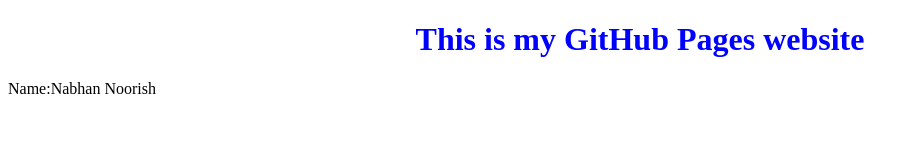
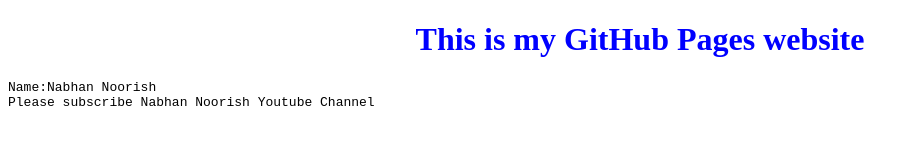
Before and after one commit to Nabhan1234/Nabhan1234.github.io, a plain HTML site: page index.html in a window 1280 px wide. Shown: the whole page, without its empty margins (0-919 px from the left). Drawn offline with Linux system fonts and the light colour scheme.

Commit message:
I have added a pre tag

```diff
--- a/index.html
+++ b/index.html
@@ -11,6 +11,9 @@ text-align:center;
 </head>
 <body>
 <h1>This is my GitHub Pages website</h1>
-<footer>Name:Nabhan Noorish</footer>
+<footer><pre>
+Name:Nabhan Noorish
+Please subscribe Nabhan Noorish Youtube Channel
+</pre></footer>
 </body>
 </html>
```
